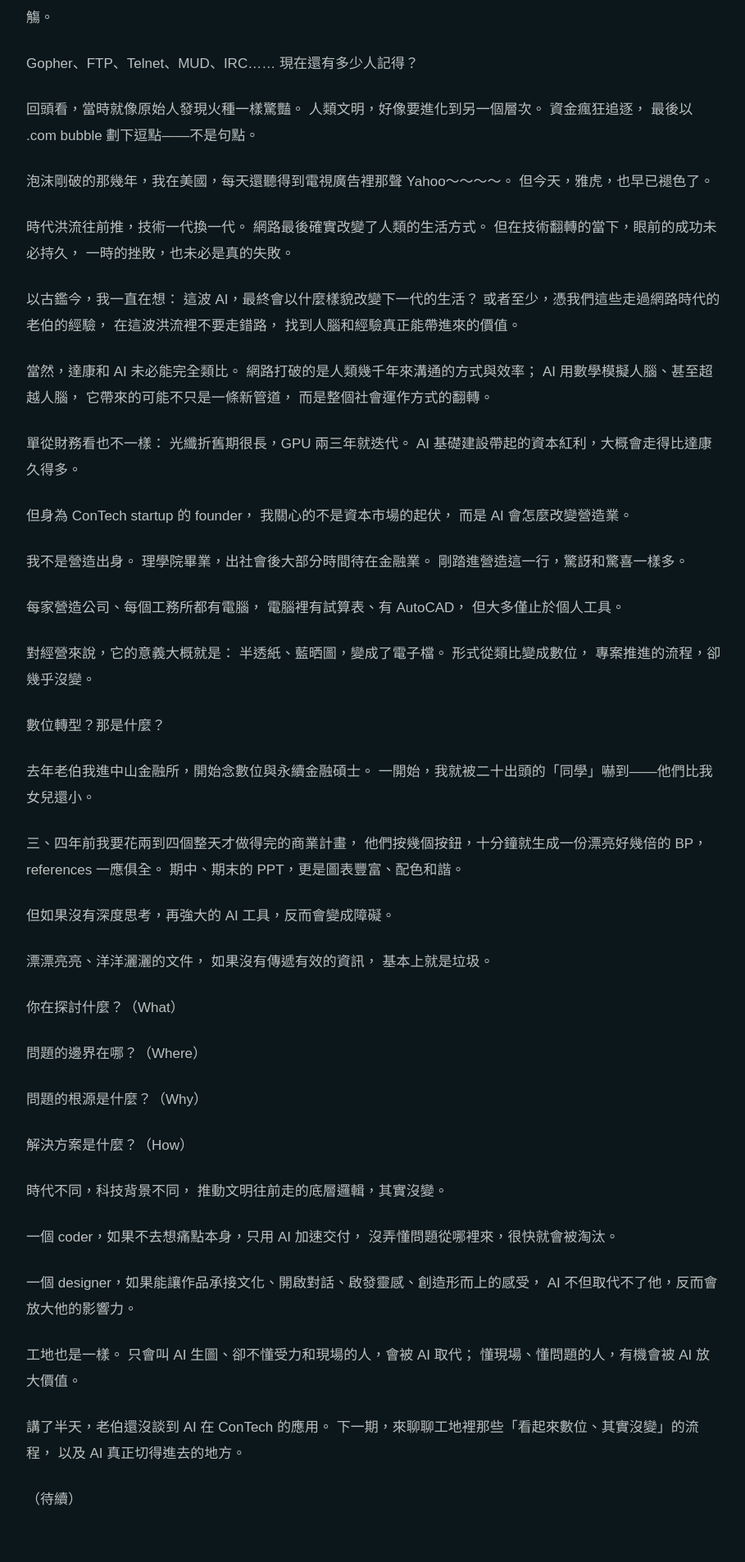
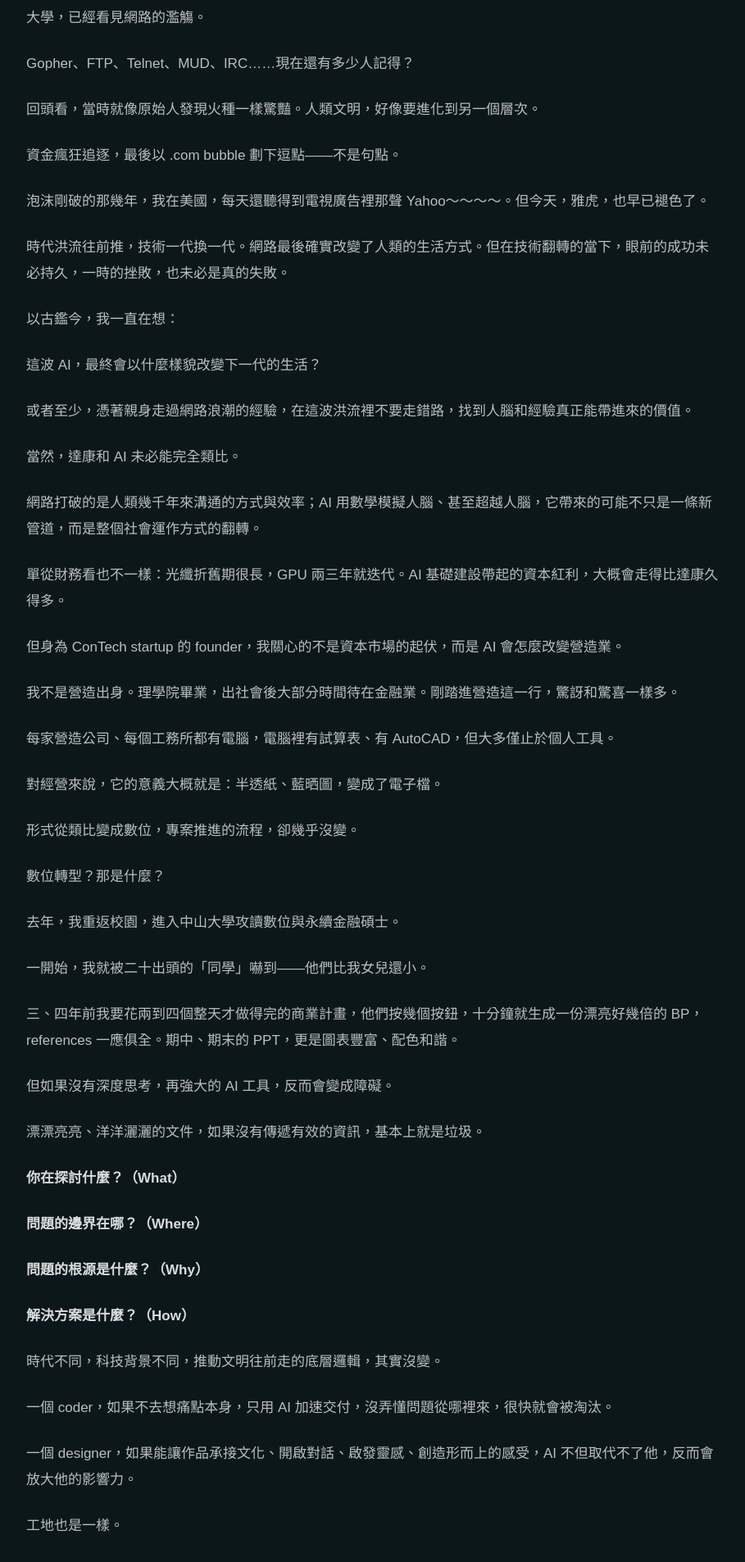
Before and after one commit to MarkHsuDD/dengding-org, a Next.js app: page /insights/from-internet-to-ai-contech-reflections in a window 1280 px wide. Shown: the part 546-2452 px from the top of the page at 82% size, without its empty margins (184-1093 px from the left). Built offline with nearby package versions, Linux system fonts and the light colour scheme.

Commit message:
Update existing ConTech founder reflection article text

```diff
--- a/app/insights/from-internet-to-ai-contech-reflections/page.tsx
+++ b/app/insights/from-internet-to-ai-contech-reflections/page.tsx
@@ -55,76 +55,41 @@ export default function ArticlePage() {
           </header>
 
           <div className="mt-12 space-y-6 text-[17px] leading-8 text-white/72">
-            <p className="whitespace-pre-line">大家都知道，AI 發展一日千里。
-百工百業都在講 AI、用 AI，工程界當然也不例外。</p>
-            <p className="whitespace-pre-line">身為五年級的老伯，國中還在用錄音帶當媒介，替 Apple II 灌入幾百 K 的小遊戲。
-到了大學，已經看見網路的濫觴。</p>
-            <p className="whitespace-pre-line">Gopher、FTP、Telnet、MUD、IRC……
-現在還有多少人記得？</p>
-            <p className="whitespace-pre-line">回頭看，當時就像原始人發現火種一樣驚豔。
-人類文明，好像要進化到另一個層次。
-資金瘋狂追逐，
-最後以 .com bubble 劃下逗點——不是句點。</p>
-            <p className="whitespace-pre-line">泡沫剛破的那幾年，我在美國，每天還聽得到電視廣告裡那聲 Yahoo～～～～。
-但今天，雅虎，也早已褪色了。</p>
-            <p className="whitespace-pre-line">時代洪流往前推，技術一代換一代。
-網路最後確實改變了人類的生活方式。
-但在技術翻轉的當下，眼前的成功未必持久，
-一時的挫敗，也未必是真的失敗。</p>
-            <p className="whitespace-pre-line">以古鑑今，我一直在想：
-這波 AI，最終會以什麼樣貌改變下一代的生活？
-或者至少，憑我們這些走過網路時代的老伯的經驗，
-在這波洪流裡不要走錯路，
-找到人腦和經驗真正能帶進來的價值。</p>
-            <p className="whitespace-pre-line">當然，達康和 AI 未必能完全類比。
-網路打破的是人類幾千年來溝通的方式與效率；
-AI 用數學模擬人腦、甚至超越人腦，
-它帶來的可能不只是一條新管道，
-而是整個社會運作方式的翻轉。</p>
-            <p className="whitespace-pre-line">單從財務看也不一樣：
-光纖折舊期很長，GPU 兩三年就迭代。
-AI 基礎建設帶起的資本紅利，大概會走得比達康久得多。</p>
-            <p className="whitespace-pre-line">但身為 ConTech startup 的 founder，
-我關心的不是資本市場的起伏，
-而是 AI 會怎麼改變營造業。</p>
-            <p className="whitespace-pre-line">我不是營造出身。
-理學院畢業，出社會後大部分時間待在金融業。
-剛踏進營造這一行，驚訝和驚喜一樣多。</p>
-            <p className="whitespace-pre-line">每家營造公司、每個工務所都有電腦，
-電腦裡有試算表、有 AutoCAD，
-但大多僅止於個人工具。</p>
-            <p className="whitespace-pre-line">對經營來說，它的意義大概就是：
-半透紙、藍晒圖，變成了電子檔。
-形式從類比變成數位，
-專案推進的流程，卻幾乎沒變。</p>
-            <p className="whitespace-pre-line">數位轉型？那是什麼？</p>
-            <p className="whitespace-pre-line">去年老伯我進中山金融所，開始念數位與永續金融碩士。
-一開始，我就被二十出頭的「同學」嚇到——他們比我女兒還小。</p>
-            <p className="whitespace-pre-line">三、四年前我要花兩到四個整天才做得完的商業計畫，
-他們按幾個按鈕，十分鐘就生成一份漂亮好幾倍的 BP，
-references 一應俱全。
-期中、期末的 PPT，更是圖表豐富、配色和諧。</p>
-            <p className="whitespace-pre-line">但如果沒有深度思考，再強大的 AI 工具，反而會變成障礙。</p>
-            <p className="whitespace-pre-line">漂漂亮亮、洋洋灑灑的文件，
-如果沒有傳遞有效的資訊，
-基本上就是垃圾。</p>
-            <p>你在探討什麼？（What）</p>
-            <p>問題的邊界在哪？（Where）</p>
-            <p>問題的根源是什麼？（Why）</p>
-            <p>解決方案是什麼？（How）</p>
-            <p className="whitespace-pre-line">時代不同，科技背景不同，
-推動文明往前走的底層邏輯，其實沒變。</p>
-            <p className="whitespace-pre-line">一個 coder，如果不去想痛點本身，只用 AI 加速交付，
-沒弄懂問題從哪裡來，很快就會被淘汰。</p>
-            <p className="whitespace-pre-line">一個 designer，如果能讓作品承接文化、開啟對話、啟發靈感、創造形而上的感受，
-AI 不但取代不了他，反而會放大他的影響力。</p>
-            <p className="whitespace-pre-line">工地也是一樣。
-只會叫 AI 生圖、卻不懂受力和現場的人，會被 AI 取代；
-懂現場、懂問題的人，有機會被 AI 放大價值。</p>
-            <p className="whitespace-pre-line">講了半天，老伯還沒談到 AI 在 ConTech 的應用。
-下一期，來聊聊工地裡那些「看起來數位、其實沒變」的流程，
-以及 AI 真正切得進去的地方。</p>
-            <p className="whitespace-pre-line">（待續）</p>
+            <p>大家都知道，AI 發展一日千里。百工百業都在講 AI、用 AI，工程界當然也不例外。</p>
+            <p>身為經歷過個人電腦與網路革命的五年級生，國中還在用錄音帶當媒介，替 Apple II 灌入幾百 K 的小遊戲。到了大學，已經看見網路的濫觴。</p>
+            <p>Gopher、FTP、Telnet、MUD、IRC……現在還有多少人記得？</p>
+            <p>回頭看，當時就像原始人發現火種一樣驚豔。人類文明，好像要進化到另一個層次。</p>
+            <p>資金瘋狂追逐，最後以 .com bubble 劃下逗點——不是句點。</p>
+            <p>泡沫剛破的那幾年，我在美國，每天還聽得到電視廣告裡那聲 Yahoo～～～～。但今天，雅虎，也早已褪色了。</p>
+            <p>時代洪流往前推，技術一代換一代。網路最後確實改變了人類的生活方式。但在技術翻轉的當下，眼前的成功未必持久，一時的挫敗，也未必是真的失敗。</p>
+            <p>以古鑑今，我一直在想：</p>
+            <p>這波 AI，最終會以什麼樣貌改變下一代的生活？</p>
+            <p>或者至少，憑著親身走過網路浪潮的經驗，在這波洪流裡不要走錯路，找到人腦和經驗真正能帶進來的價值。</p>
+            <p>當然，達康和 AI 未必能完全類比。</p>
+            <p>網路打破的是人類幾千年來溝通的方式與效率；AI 用數學模擬人腦、甚至超越人腦，它帶來的可能不只是一條新管道，而是整個社會運作方式的翻轉。</p>
+            <p>單從財務看也不一樣：光纖折舊期很長，GPU 兩三年就迭代。AI 基礎建設帶起的資本紅利，大概會走得比達康久得多。</p>
+            <p>但身為 ConTech startup 的 founder，我關心的不是資本市場的起伏，而是 AI 會怎麼改變營造業。</p>
+            <p>我不是營造出身。理學院畢業，出社會後大部分時間待在金融業。剛踏進營造這一行，驚訝和驚喜一樣多。</p>
+            <p>每家營造公司、每個工務所都有電腦，電腦裡有試算表、有 AutoCAD，但大多僅止於個人工具。</p>
+            <p>對經營來說，它的意義大概就是：半透紙、藍晒圖，變成了電子檔。</p>
+            <p>形式從類比變成數位，專案推進的流程，卻幾乎沒變。</p>
+            <p>數位轉型？那是什麼？</p>
+            <p>去年，我重返校園，進入中山大學攻讀數位與永續金融碩士。</p>
+            <p>一開始，我就被二十出頭的「同學」嚇到——他們比我女兒還小。</p>
+            <p>三、四年前我要花兩到四個整天才做得完的商業計畫，他們按幾個按鈕，十分鐘就生成一份漂亮好幾倍的 BP，references 一應俱全。期中、期末的 PPT，更是圖表豐富、配色和諧。</p>
+            <p>但如果沒有深度思考，再強大的 AI 工具，反而會變成障礙。</p>
+            <p>漂漂亮亮、洋洋灑灑的文件，如果沒有傳遞有效的資訊，基本上就是垃圾。</p>
+            <p className="font-semibold text-white/85">你在探討什麼？（What）</p>
+            <p className="font-semibold text-white/85">問題的邊界在哪？（Where）</p>
+            <p className="font-semibold text-white/85">問題的根源是什麼？（Why）</p>
+            <p className="font-semibold text-white/85">解決方案是什麼？（How）</p>
+            <p>時代不同，科技背景不同，推動文明往前走的底層邏輯，其實沒變。</p>
+            <p>一個 coder，如果不去想痛點本身，只用 AI 加速交付，沒弄懂問題從哪裡來，很快就會被淘汰。</p>
+            <p>一個 designer，如果能讓作品承接文化、開啟對話、啟發靈感、創造形而上的感受，AI 不但取代不了他，反而會放大他的影響力。</p>
+            <p>工地也是一樣。</p>
+            <p>只會叫 AI 生圖、卻不懂受力和現場的人，會被 AI 取代；懂現場、懂問題的人，有機會被 AI 放大價值。</p>
+            <p>寫到這裡，似乎還沒真正談到 AI 在 ConTech 的應用。</p>
+            <p>下一期，來聊聊工地裡那些「看起來數位、其實沒變」的流程，以及 AI 真正切得進去的地方。</p>
           </div>
         </article>
       </main>
```
